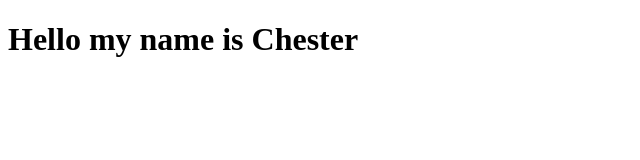
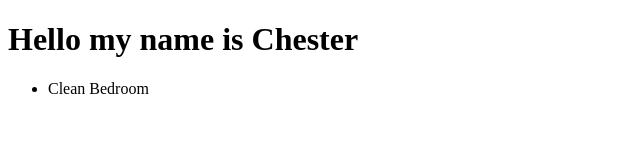
Before and after one commit to cbaltiery/git-master-demo, a plain HTML site: page index.html in a window 1280 px wide. Shown: the whole page, without its empty margins (0-640 px from the left). Drawn offline with Linux system fonts and the light colour scheme.

Commit message:
todo push

```diff
--- a/index.html
+++ b/index.html
@@ -8,5 +8,8 @@
 </head>
 <body>
     <h1>Hello my name is Chester</h1>
+    <ul>
+        <li>Clean Bedroom</li>
+    </ul>
 </body>
 </html>
```
